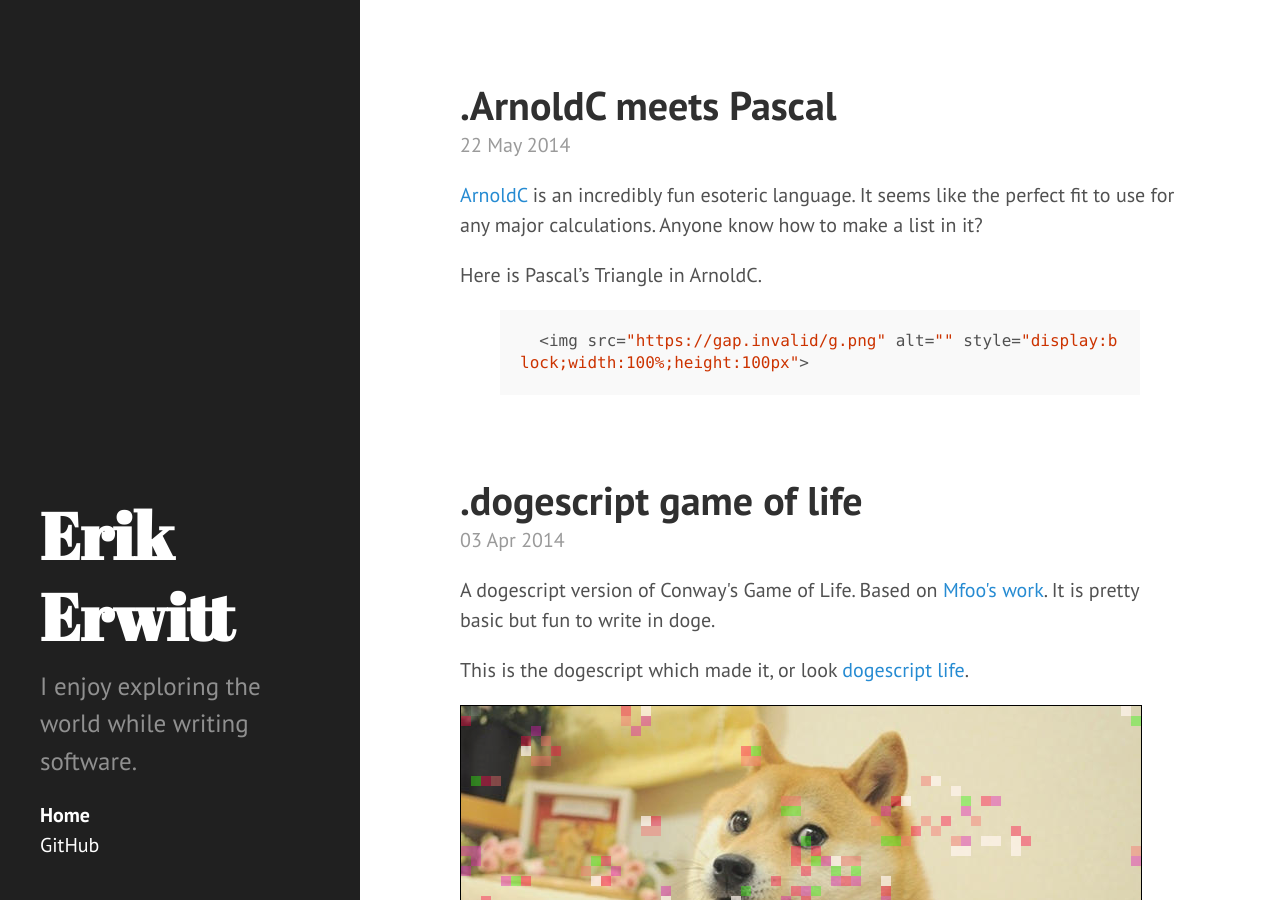
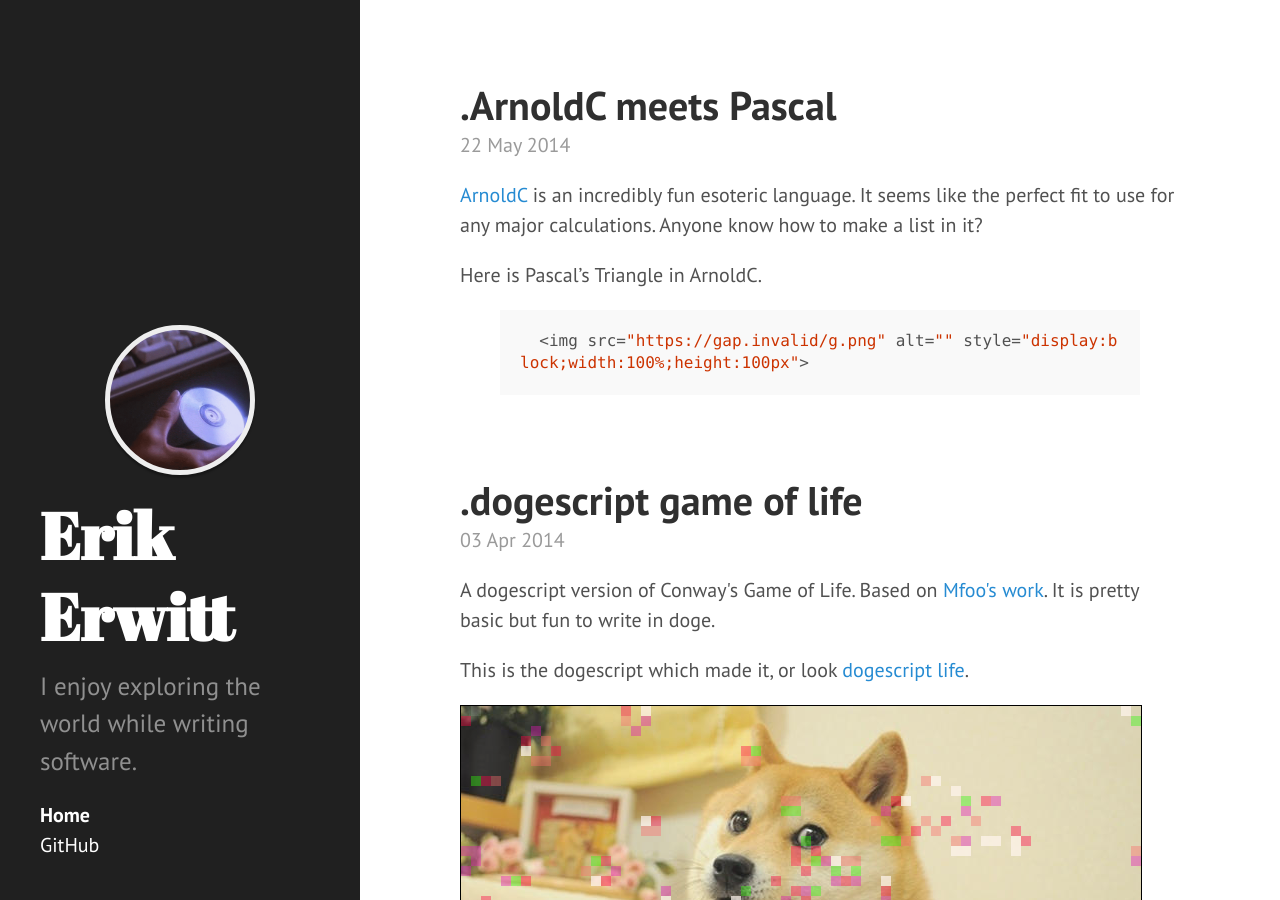
Before and after one commit to ejesse/eerwitt.github.io, a Jekyll site: the page built from index.html, in a window 1280 px wide and 900 px high. Built offline with Jekyll 4.4.1, drawn with Linux system fonts in a browser that asks for light colours; nearby versions of some CDN libraries; the list of posts is cut into pages by our own code.

Commit message:
added a basic avatar

```diff
--- a/_includes/head.html
+++ b/_includes/head.html
@@ -20,6 +20,8 @@
   <link rel="stylesheet" href="{{ site.baseurl }}public/css/hyde.css">
   <link rel="stylesheet" href="http://fonts.googleapis.com/css?family=PT+Sans:400,400italic,700|Abril+Fatface">
 
+  <link rel="stylesheet" href="{{ site.baseurl }}public/css/general-styles.css">
+
   <!-- Icons -->
   <link rel="apple-touch-icon-precomposed" sizes="144x144" href="{{ site.baseurl }}public/apple-touch-icon-144-precomposed.png">
                                  <link rel="shortcut icon" href="{{ site.baseurl }}public/favicon.ico">
--- a/_includes/sidebar.html
+++ b/_includes/sidebar.html
@@ -1,6 +1,8 @@
 <div class="sidebar">
   <div class="container sidebar-sticky">
     <div class="sidebar-about">
+      <div class="circle" style="background-image: url('/images/secure_disc.gif')">
+      </div>
       <h1>
         <a href="{{ site.baseurl }}">
           {{ site.title }}
--- a/_layouts/default.html
+++ b/_layouts/default.html
@@ -26,5 +26,6 @@
         pageTracker._trackPageview();
       } catch(err) {}
     </script>
+    <!-- Theme from http://hyde.getpoole.com/ -->
   </body>
 </html>
```
